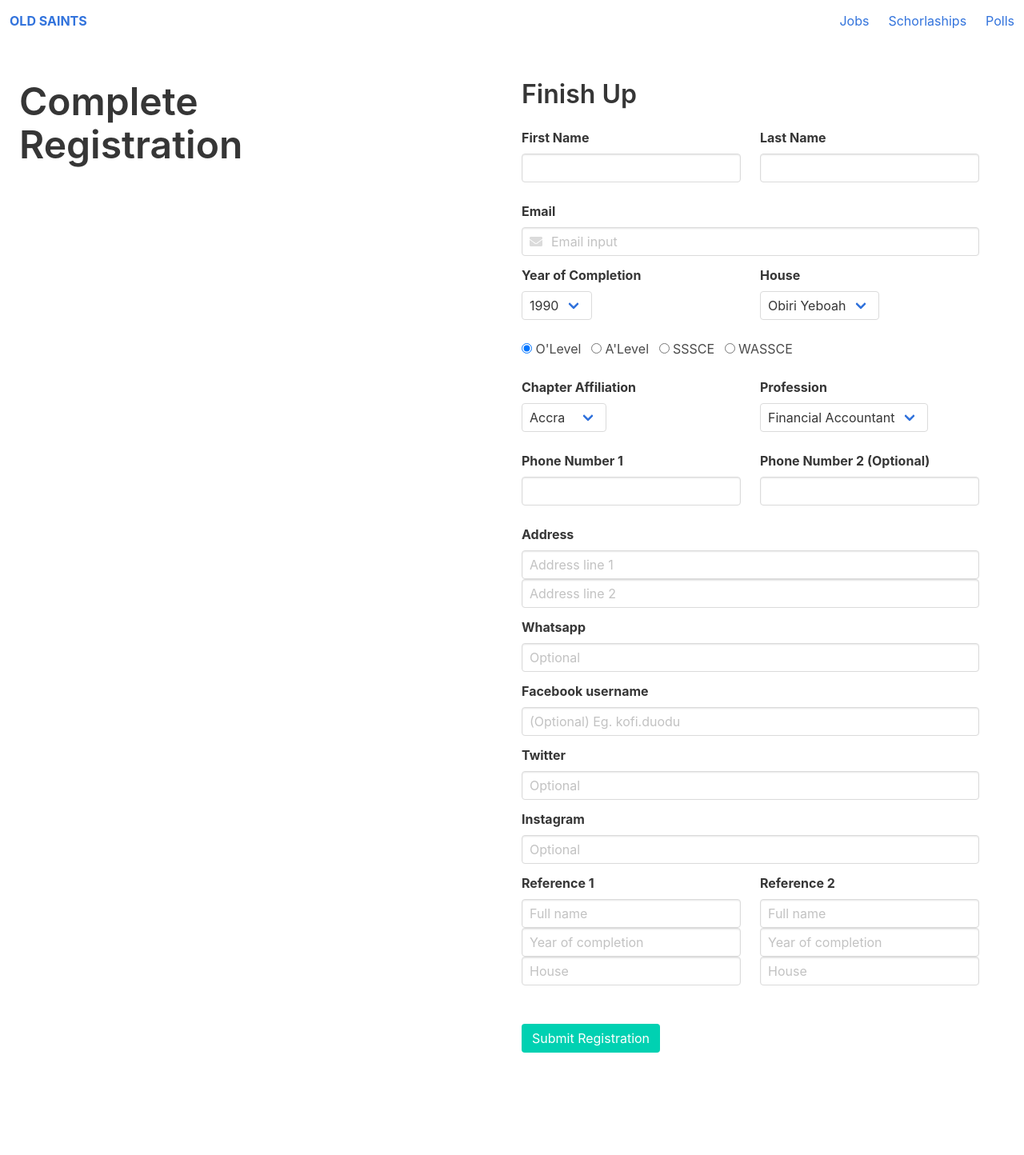
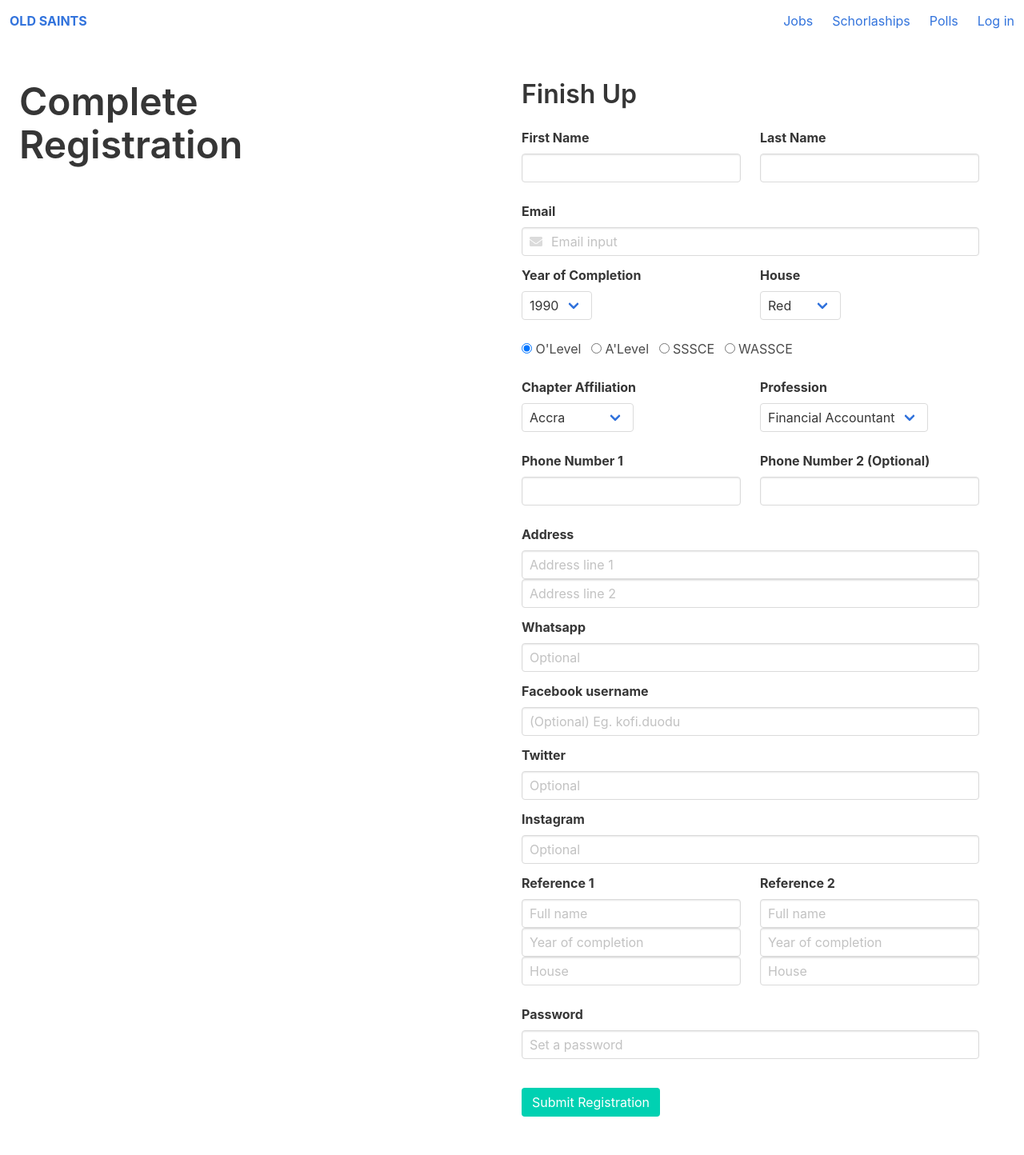
Before and after one commit to blackmann/old_saints, a Django app: page /register/ in a window 1280 px wide. Shown: the whole page at 80% size. Before the commit the page ends 1316 px from the top, so only its background shows below. Run offline with Django 3.2, Linux system fonts and the light colour scheme; data comes from the database, SQL or seed files in the repository; both versions use the stored data as it was after the commit; some libraries are stand-ins or nearby versions.

Commit message:
Registration improved

```diff
--- a/web/admin.py
+++ b/web/admin.py
@@ -1,3 +1,7 @@
 from django.contrib import admin
 
+from web.models import Chapter, Alumnum, House, Dues
+
 app_name = "web"
+
+admin.site.register((Chapter, Alumnum, House, Dues, ))
--- a/web/templates/web/base.html
+++ b/web/templates/web/base.html
@@ -31,6 +31,10 @@
                 <div class="navbar-item">
                     <a href="">Polls</a>
                 </div>
+
+                <div class="navbar-item">
+                    <a href="">Log in</a>
+                </div>
             </div>
         </nav>
     </header>
--- a/web/templates/web/registration.html
+++ b/web/templates/web/registration.html
@@ -10,17 +10,21 @@
             <div class="column container is-fluid">
                 <h3 class="title">Finish Up</h3>
                 <form action={% url 'web:register' %} method="post">
+
+                    {% if error %}
+                    <p class="is-danger help">{{error}}</p>
+                    {% endif %}
                     <div class="columns">
                         <div class="column">
                             <div class="field">
                                 <label for="name" class="label">First Name</label>
-                                <input class="input" name="first_name" type="text" value="{{ pre_form.f }}">
+                                <input class="input" name="first_name" type="text" value="{{ first_name }}">
                             </div>
                         </div>
                         <div class="column">
                             <div class="field">
                                 <label for="name" class="label">Last Name</label>
-                                <input class="input" name="last_name" type="text" value="{{ pre_form.l }}">
+                                <input class="input" name="last_name" type="text" value="{{ last_name }}">
                             </div>
                         </div>
                     </div>
@@ -28,7 +32,7 @@
                     <div class="field">
                         <label class="label">Email</label>
                         <div class="control has-icons-left has-icons-right">
-                            <input class="input" type="email" value="{{ pre_form.e }}" name="email" placeholder="Email input" pattern="[a-z0-9._%+-]+@[a-z0-9.-]+\.[a-z]{2,3}$">
+                            <input class="input" type="email" value="{{ email }}" name="email" placeholder="Email input" pattern="[a-z0-9._%+-]+@[a-z0-9.-]+\.[a-z]{2,3}$">
                             <span class="icon is-small is-left">
                                 <i class="fas fa-envelope"></i>
                             </span>
@@ -57,8 +61,9 @@
                                 <div class="control">
                                     <div class="select">
                                         <select name="house">
-                                            <option>Obiri Yeboah</option>
-                                            <option>Opuni Ato</option>
+                                            {% for h in houses %}
+                                            <option {% if h == house %} selected {% endif %}>{{h}}</option>
+                                            {% endfor %}
                                         </select>
                                     </div>
                                 </div>
@@ -66,18 +71,11 @@
                         </div>
                     </div>
                     <div class="control">
+                        {% for et in exam_types %}
                         <label class="radio">
-                            <input type="radio" name="exam_type" checked> O'Level
+                            <input type="radio" value="{{et}}" name="exam_type" {% if et == exam_type %}checked{% endif %}> {{et}}
                         </label>
-                        <label class="radio">
-                            <input type="radio" name="exam_type"> A'Level
-                        </label>
-                        <label class="radio">
-                            <input type="radio" name="exam_type"> SSSCE
-                        </label>
-                        <label class="radio">
-                            <input type="radio" name="exam_type"> WASSCE
-                        </label>
+                        {% endfor %}
                     </div>
                     <br>
                     <div class="columns">
@@ -87,8 +85,9 @@
                                 <div class="control">
                                     <div class="select">
                                         <select name="chapter">
-                                            <option value="ACC">Accra</option>
-                                            <option value="KSI">Kumasi</option>
+                                            {% for ch in chapters %}
+                                            <option value="{{ch}}" {% if ch == chapter %}selected{% endif%}>{{ch}}</option>
+                                            {% endfor %}
                                         </select>
                                     </div>
                                 </div>
@@ -115,21 +114,21 @@
                         <div class="column">
                             <div class="field">
                                 <label for="name" class="label">Phone Number 1</label>
-                                <input class="input" name="phone_1" type="text">
+                                <input class="input" name="phone_1" type="text" value="{% if phone_1 %}{{phone_1}}{% endif %}">
                             </div>
                         </div>
                         <div class="column">
                             <div class="field">
                                 <label for="name" class="label">Phone Number 2 (Optional)</label>
-                                <input class="input" name="phone_2" type="text">
+                                <input class="input" name="phone_2" type="text" value="{% if phone_2 %}{{phone_2}}{% endif %}">
                             </div>
                         </div>
                     </div>
 
                     <div class="field">
                         <label class="label">Address</label>
-                        <input type="text" class="input" placeholder="Address line 1">
-                        <input type="text" class="input" placeholder="Address line 2">
+                        <input type="text" name="addr_line_1" class="input" placeholder="Address line 1" value="{% if address_line_1 %}{{address_line_1}}{% endif %}">
+                        <input type="text" name="addr_line_2" class="input" placeholder="Address line 2" value="{% if address_line_2 %}{{address_line_2}}{% endif %}">
                     </div>
 
                     <div class="field">
@@ -155,16 +154,21 @@
                     <div class="columns">
                         <div class="column">
                             <label for="" class="label">Reference 1</label>
-                            <input class="input" name="ref_1_n" type="text" placeholder="Full name">
-                            <input class="input" name="ref_1_y" type="text" placeholder="Year of completion">
-                            <input class="input" name="ref_1_h" type="text" placeholder="House">
+                            <input class="input" name="ref_1_n" type="text" placeholder="Full name" value="{% if ref_1_name %}{{ref_1_name}}{% endif %}">
+                            <input class="input" name="ref_1_y" type="text" placeholder="Year of completion" value="{% if ref_1_y %}{{ref_1_y}}{% endif %}">
+                            <input class="input" name="ref_1_h" type="text" placeholder="House" value="{% if ref_1_h %}{{ref_1_h}}{% endif %}">
                         </div>
                         <div class="column">
                             <label for="" class="label">Reference 2</label>
-                            <input class="input" name="ref_2_n" type="text" placeholder="Full name">
-                            <input class="input" name="ref_2_y" type="text" placeholder="Year of completion">
-                            <input class="input" name="ref_2_h" type="text" placeholder="House">
+                            <input class="input" name="ref_2_n" type="text" placeholder="Full name" value="{% if ref_2_name %}{{ref_2_name}}{% endif %}">
+                            <input class="input" name="ref_2_y" type="text" placeholder="Year of completion" value="{% if ref_2_y %}{{ref_2_y}}{% endif %}">
+                            <input class="input" name="ref_2_h" type="text" placeholder="House" value="{% if ref_2_h %}{{ref_2_h}}{% endif %}">
                         </div>
+                    </div>
+
+                    <div class="field">
+                        <label for="password" class="label">Password</label>
+                        <input class="input" type="password" name="password" placeholder="Set a password">
                     </div>
 
                     <br>
--- a/web/views.py
+++ b/web/views.py
@@ -1,39 +1,159 @@
 from django.shortcuts import render, redirect
+from django.contrib.auth.models import User
+
+from web.models import Alumnum, Chapter, House
+
+
+def get_chapters():
+    return [c.name for c in Chapter.objects.all()]
+
+def get_houses():
+    return [h.name for h in House.objects.all()]
+
+def get_exam_types():
+    return ["O'Level", "A'Level", "SSSCE", "WASSCE", ]
+
+
+def clean_registration_form(request, all=False):
+    res = {}
+    res['first_name'] =request.POST['first_name'].strip()
+    res['last_name'] = request.POST['last_name'].strip()
+    res['email'] = request.POST['email'].strip()
+    res['year_of_completion'] = request.POST['year_of_completion']
+    res['house'] = request.POST['house']
+
+    if all:
+        res['exam_type'] = request.POST['exam_type']
+        res['chapter'] = request.POST['chapter']
+        res['profession'] = request.POST['profession']
+        res['phone_1'] = request.POST['phone_1']
+        res['phone_2'] = request.POST['phone_2']
+        res['address_line_1'] = request.POST['addr_line_1']
+        res['address_line_2'] = request.POST['addr_line_2']
+        res['whatsapp'] = request.POST['whatsapp']
+        res['twitter'] = request.POST['twitter']
+        res['facebook'] = request.POST['facebook']
+        res['instagram'] = request.POST['instagram']
+        res['ref_1_name'] = request.POST['ref_1_n'].strip()
+        res['ref_1_y'] = request.POST['ref_1_y'].strip()
+        res['ref_1_h'] = request.POST['ref_1_h'].strip()
+        res['ref_2_name'] = request.POST['ref_2_n'].strip()
+        res['ref_2_y'] = request.POST['ref_2_y'].strip()
+        res['ref_2_h'] = request.POST['ref_2_h'].strip()
+        res['password'] = request.POST['password']
+
+    return res
 
 
 def home(request):
+
+    #TODO the years and house name list
+
     context = {}
     error = False
+
+    context['first_name'] = ""
+    context['last_name'] = ""
+    context['email'] = ""
+
     if request.method == "POST":
         # check for the important stuffs
-        first_name = request.POST['first_name'].strip()
-        last_name = request.POST['last_name'].strip()
-        email = request.POST['email']
-        year_of_completion = request.POST['year_of_completion']
-        house = request.POST['house']
+        context.update(clean_registration_form(request, False))
 
-        if not len(first_name) or not len(last_name):
+        if not len(context['first_name']) or not len(context['last_name']):
             context['error'] = "Please provide your full name"
             error = True
 
-        if not len(email):
+        if not len(context['email']):
             context['error'] = "Please provide an email"
             error = True
 
-        print("here")
         if not error:
             return redirect('/register/?f=%s&l=%s&e=%s&y=%s&h=%s' %
-                            (first_name, last_name, email, year_of_completion, house, ))
+                            (context['first_name'],
+                             context['last_name'],
+                             context['email'],
+                             context['year_of_completion'],
+                             context['house'], ))
     return render(request, "web/index.html", context)
 
 
 def register(request):
     context = {
-        "pre_form": request.GET
+        "first_name": request.GET.get('f', ''),
+        "last_name": request.GET.get('l', ''),
+        "year_of_completion": request.GET.get('y', ''),
+        "house": request.GET.get('y', ''),
+        "email": request.GET.get('e', ''),
+        "exam_type": get_exam_types()[0],
+        "chapters": get_chapters(),
+        "houses": get_houses(),
+        "exam_types": get_exam_types()
     }
 
+    error = False
+
     if request.method == 'POST':
-        return redirect('web:registration_done')
+        # validation
+        clean_data = clean_registration_form(request, True)
+        context.update(clean_data)
+
+        if not len(context['password']) > 7:
+            context['error'] = "Password should be more than 7 characters long.ß"
+            error = True
+
+        if not len(context['ref_2_name']) or not len(context['ref_2_y']) or not len(context['ref_2_h']):
+            context['error'] = "Please provide all fields for Reference 2"
+            error = True
+
+        if not len(context['ref_1_name']) or not len(context['ref_1_y']) or not len(context['ref_1_h']):
+            context['error'] = "Please provide all fields for Reference 1"
+            error = True
+
+        if not len(context['address_line_1']) or not len(context['address_line_2']):
+            context['error'] = "Please fill out both address line 1 and 2"
+            error = True
+
+        if not len(context['phone_1']) >= 10:
+            context['error'] = "Please provide a valid phone number"
+            error = True
+
+        if not len(context['email']):
+            context['error'] = "Please provide an email"
+            error = True
+
+        if not len(context['first_name']) or not len(context['last_name']):
+            context['error'] = "Please provide your full name"
+            error = True
+
+
+        if not error:
+            # create user
+            user = User.objects.create(email=context['email'],
+                                       first_name=context['first_name'],
+                                       last_name=context['last_name'],
+                                       password=context['password'])
+
+            chapter = Chapter.objects.get(name=context['chapter'])
+            house = House.objects.get(name=context['house'])
+            alumnus = Alumnum.objects.create(user=user,
+                                             mobile=context['phone_1'],
+                                             telephone=context['phone_2'],
+                                             whatsapp=context['whatsapp'],
+                                             facebook=context['facebook'],
+                                             twitter=context['twitter'],
+                                             instagram=context['instagram'],
+                                             address_line_1=context['address_line_1'],
+                                             address_line_2=context['address_line_2'],
+                                             year_of_completion=int(context['year_of_completion']),
+                                             exam_type=context['exam_type'],
+                                             house=house,
+                                             profession=context['profession'],
+                                             chapter=chapter)
+
+            return redirect('web:registration_done')
+
+    print(context)
 
     return render(request, "web/registration.html", context)
 
```
Also changed, not shown: web/models.py (+11 -2 lines), web/templates/web/index.html (+6 -3 lines), db.sqlite3.
